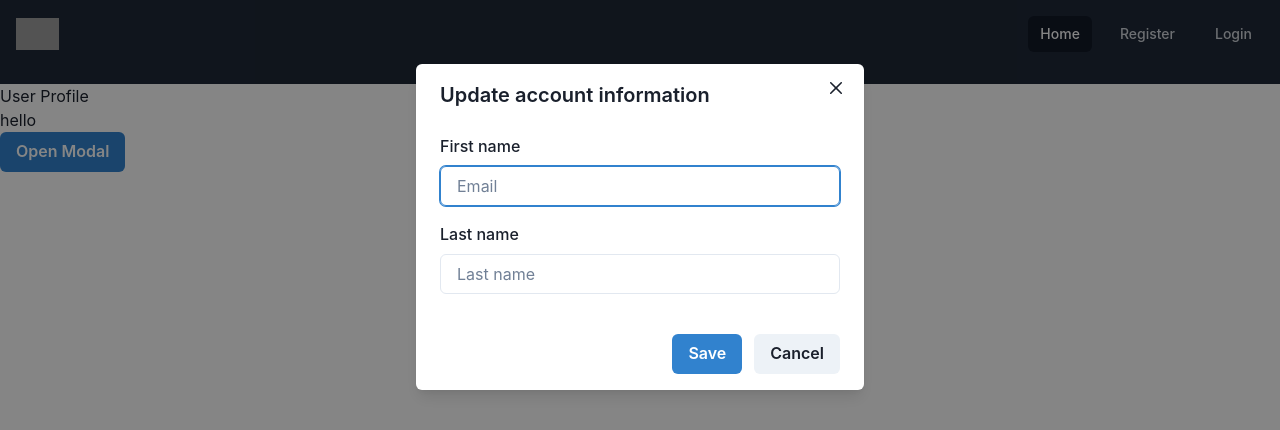
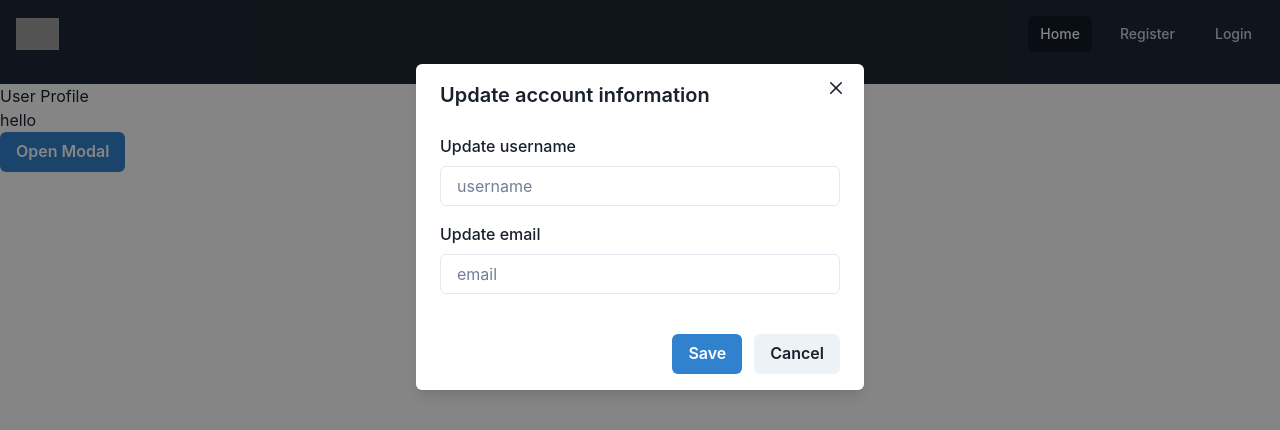
Before and after one commit to sheilabarnagot/HopefulHarvest, a React (Vite) app in the folder frontend/: page /profile/users/1 in a window 1280 px wide. Both pictures are taken after a click on the button "Open Modal". Shown: the top 430 px of the page. Built offline with nearby package versions, Linux system fonts and the light colour scheme; grey boxes are pictures that could not be loaded.

Commit message:
Satisy tests

```diff
--- a/frontend/src/components/Modals/EditUserProfileModal.tsx
+++ b/frontend/src/components/Modals/EditUserProfileModal.tsx
@@ -8,10 +8,12 @@ import {
   ModalCloseButton,
   FormControl,
   FormLabel,
+  FormErrorMessage,
   Input,
   Button,
 } from '@chakra-ui/react';
-import { FormEvent, useRef } from 'react';
+import { useForm, SubmitHandler } from 'react-hook-form';
+import { useEffect, useRef } from 'react';
 import { ToastContainer, toast } from 'react-toastify';
 import 'react-toastify/dist/ReactToastify.css';
 
@@ -20,12 +22,23 @@ interface EditUserProfileModalProps {
   onClose: () => void;
 }
 
+interface IFormInput {
+  email: string;
+  username: string;
+}
+
 export default function EditUserProfileModal({
   isOpen,
   onClose,
 }: EditUserProfileModalProps) {
   const initialRef = useRef(null);
-
+  const {
+    handleSubmit,
+    register,
+    formState: { errors, isSubmitting },
+  } = useForm<IFormInput>({
+    mode: 'onChange',
+  });
   const notify = () =>
     toast('Invalid email format', {
       position: 'top-right',
@@ -38,37 +51,84 @@ export default function EditUserProfileModal({
       progress: undefined,
       theme: 'light',
     });
-  const handelSubmit = (e: FormEvent<HTMLFormElement>) => {
-    e.preventDefault();
+  const onSubmit: SubmitHandler<IFormInput> = async (values: IFormInput) => {
+    console.log(values);
+    console.log(errors);
+    // const respons = await fetch('http://localhost:8080/api/auth/signin', {
+    //   method: 'POST',
+    //   headers: {
+    //     'Content-Type': 'application/json',
+    //   },
+    //   body: JSON.stringify({
+    //     username: values.username,
+    //     password: values.email,
+    //   }),
+    // });
     notify();
-    console.log(e);
   };
+
+  useEffect(() => {
+    console.log(errors);
+    if (errors.email?.message === 'Invalid email format') {
+      notify();
+    }
+  }, [errors.email?.message]);
+
   return (
     <>
       <Modal initialFocusRef={initialRef} isOpen={isOpen} onClose={onClose}>
         <ModalOverlay />
+        <form onSubmit={handleSubmit(onSubmit)} id="edit-user-profile-form">
           <ModalContent>
             <ModalHeader>Update account information</ModalHeader>
             <ModalCloseButton />
             <ModalBody pb={6}>
-            <form onSubmit={handelSubmit} id="edit-user-profile-form">
-              <FormControl>
-                <FormLabel>First name</FormLabel>
+              <FormControl isInvalid={!!errors.username}>
+                <FormLabel>Update username</FormLabel>
+                <Input
+                  id="edit-user-usernamel"
+                  placeholder="username"
+                  {...register('username', {
+                    required: 'This is required',
+                    minLength: {
+                      value: 2,
+                      message: 'Minimum length should be 2',
+                    },
+                  })}
+                />
+                <FormErrorMessage id="edit-user-username-error">
+                  {errors.username && errors.username.message}
+                </FormErrorMessage>
+              </FormControl>
+              <FormControl isInvalid={!!errors.email} mt={4}>
+                <FormLabel>Update email</FormLabel>
                 <Input
                   id="edit-user-email"
-                  ref={initialRef}
-                  placeholder="Email"
+                  placeholder="email"
+                  {...register('email', {
+                    required: 'This is required',
+                    minLength: {
+                      value: 4,
+                      message: 'Minimum length should be 4',
+                    },
+                    pattern: {
+                      value: /\S+@\S+\.\S+/,
+                      message: 'Invalid email format',
+                    },
+                  })}
                 />
+                <FormErrorMessage id="edit-user-email-error">
+                  {errors.email && errors.email.message}
+                </FormErrorMessage>
               </FormControl>
-              <FormControl mt={4}>
-                <FormLabel>Last name</FormLabel>
-                <Input id="edit-user-username" placeholder="Last name" />
-              </FormControl>
-            </form>
             </ModalBody>
 
             <ModalFooter>
-            <Button colorScheme="blue" mr={3}>
+              <Button
+                isLoading={isSubmitting}
+                type="submit"
+                colorScheme="blue"
+                mr={3}>
                 Save
               </Button>
               <Button id="edit-user-modal-close" onClick={onClose}>
@@ -76,6 +136,7 @@ export default function EditUserProfileModal({
               </Button>
             </ModalFooter>
           </ModalContent>
+        </form>
       </Modal>
       <ToastContainer />
     </>
```
Lines whose indentation alone changed are shown as unchanged.
